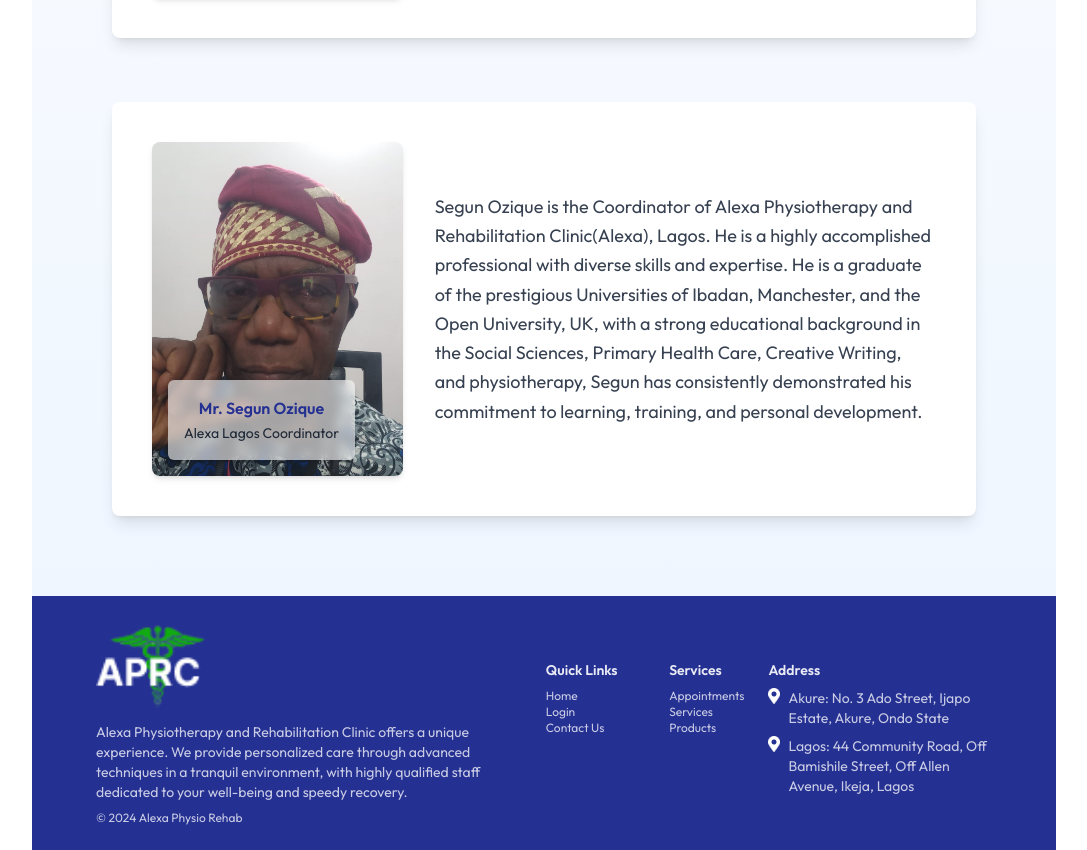
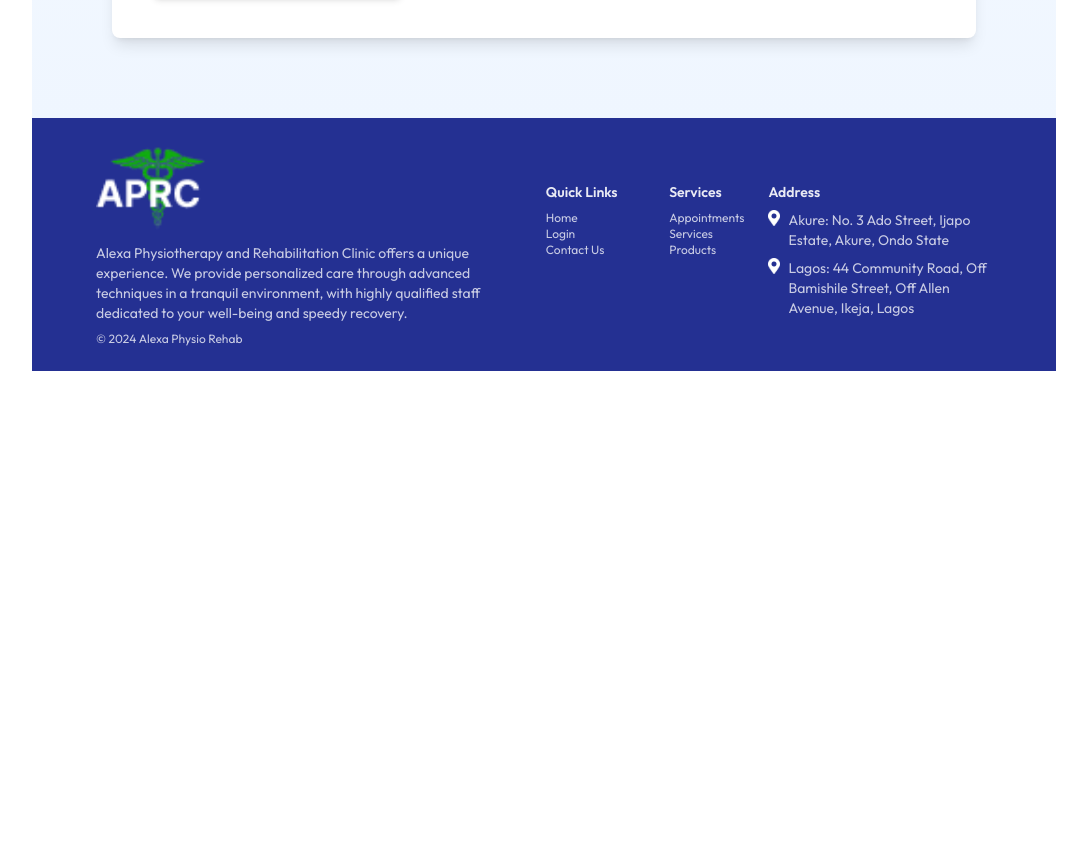
Before and after one commit to amooesther/alexa_physio, a React (Vite) app: page /about in a window 1280 px wide. Shown: the part 2472-3322 px from the top of the page, without its empty margins (96-1183 px from the left). After the commit the page ends 2843 px from the top, so only its background shows below. Built offline with nearby package versions, Linux system fonts and the light colour scheme; no server answers.

Commit message:
lagos cordinator removed

```diff
--- a/src/Pages/About.jsx
+++ b/src/Pages/About.jsx
@@ -102,26 +102,9 @@
   </div>
 </div>
 
-<div className="w-full max-w-5xl bg-white rounded-lg shadow-lg p-10 lg:flex lg:items-center lg:space-x-8 hover:scale-105 transition-transform duration-300 ease-in-out">
-  <div className="lg:w-1/3">
-    <div className="relative overflow-hidden rounded-lg shadow-md group">
-      <img
-        src={assets.Lagos2}
-        alt="Alexa Lagos Coordinator"
-        className="w-full h-full object-cover transition-transform duration-500 transform group-hover:scale-110"
-      />
-      <div className="absolute bottom-4 left-4 bg-white/60 p-4 rounded-md text-center shadow-md backdrop-blur-sm">
-        <p className="text-secondary font-semibold">Mr. Segun Ozique</p>
-        <span className="text-sm text-gray-800">Alexa Lagos Coordinator</span>
-      </div>
-    </div>
-  </div>
-  <div className="lg:w-2/3 text-center lg:text-left space-y-4 text-gray-700 leading-relaxed text-lg">
-    <p>
-    Segun Ozique is the Coordinator of Alexa Physiotherapy and Rehabilitation Clinic(Alexa), Lagos. He is a highly accomplished professional with diverse skills and expertise. He is a graduate of the prestigious Universities of Ibadan, Manchester, and the Open University, UK, with a strong educational background in the Social Sciences, Primary Health Care, Creative Writing, and physiotherapy, Segun has consistently demonstrated his commitment to learning, training, and personal development.
-    </p>
-  </div>
-</div>
+
+
+
     </section>
   );
 };
```
Also changed, not shown: 1 other file (tests, documents, lock files or other folders).
